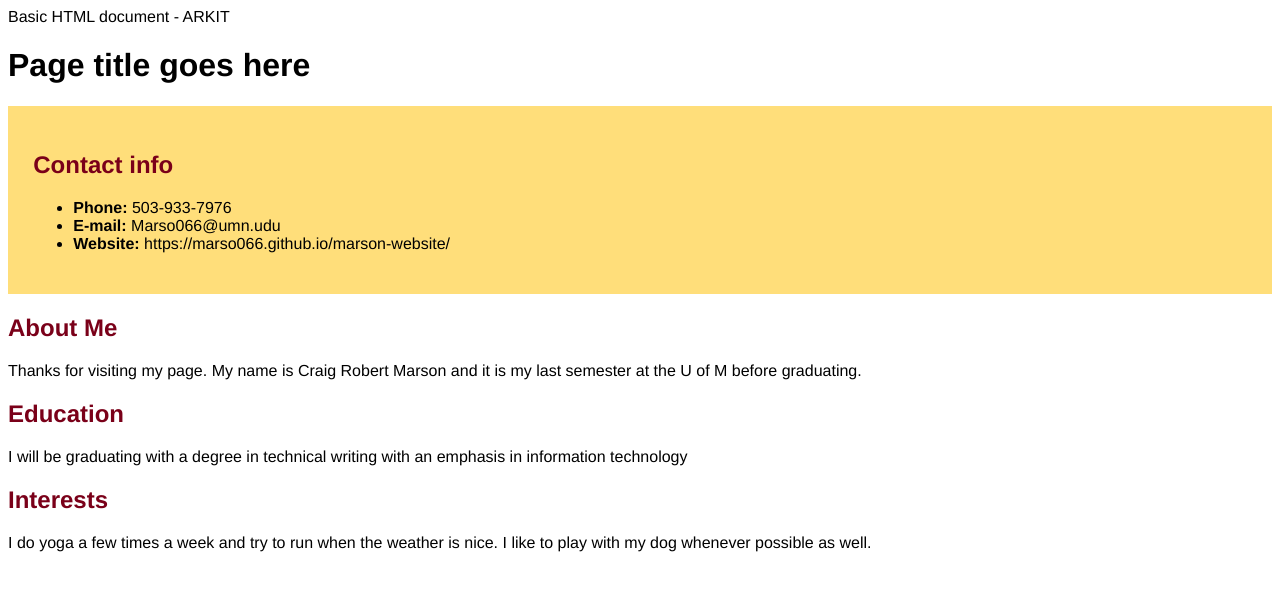
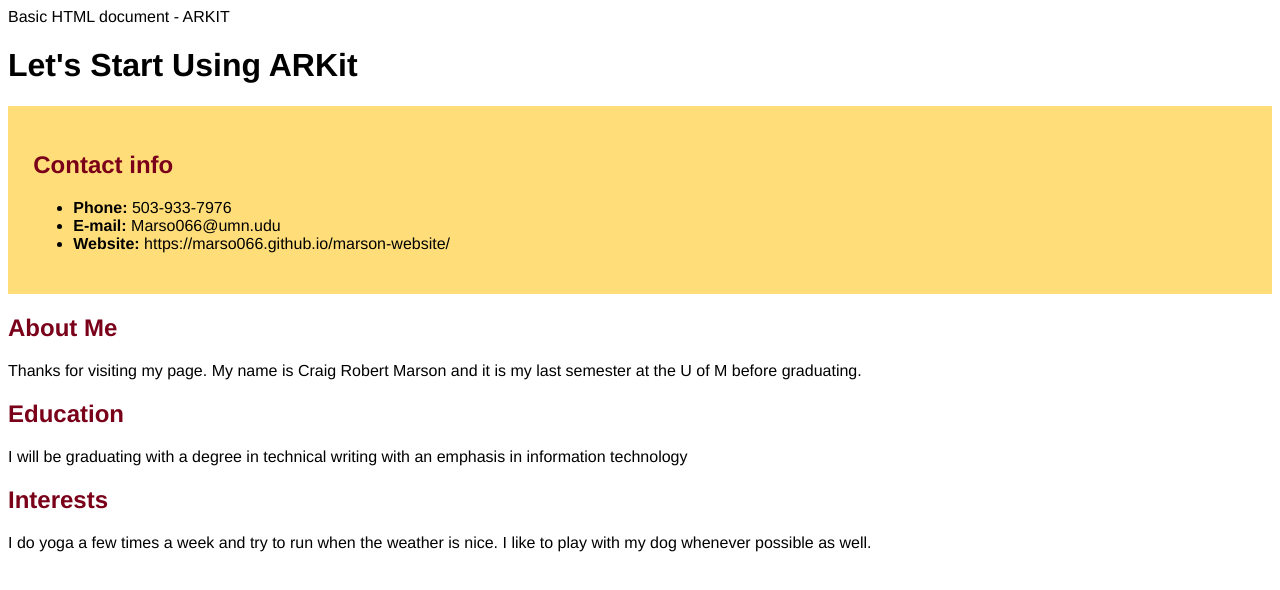
Before and after one commit to Marso066/marson-website, a plain HTML site: page index.html in a window 1280 px wide. Drawn offline with Linux system fonts and the light colour scheme.

Commit message:
ARKIT
fds

```diff
--- a/index.html
+++ b/index.html
@@ -8,7 +8,7 @@
 
 <body>
 
-<h1>Page title goes here</h1>
+<h1>Let's Start Using ARKit</h1>
 
 <div id="contact">
 <h2>Contact info</h2>
```
